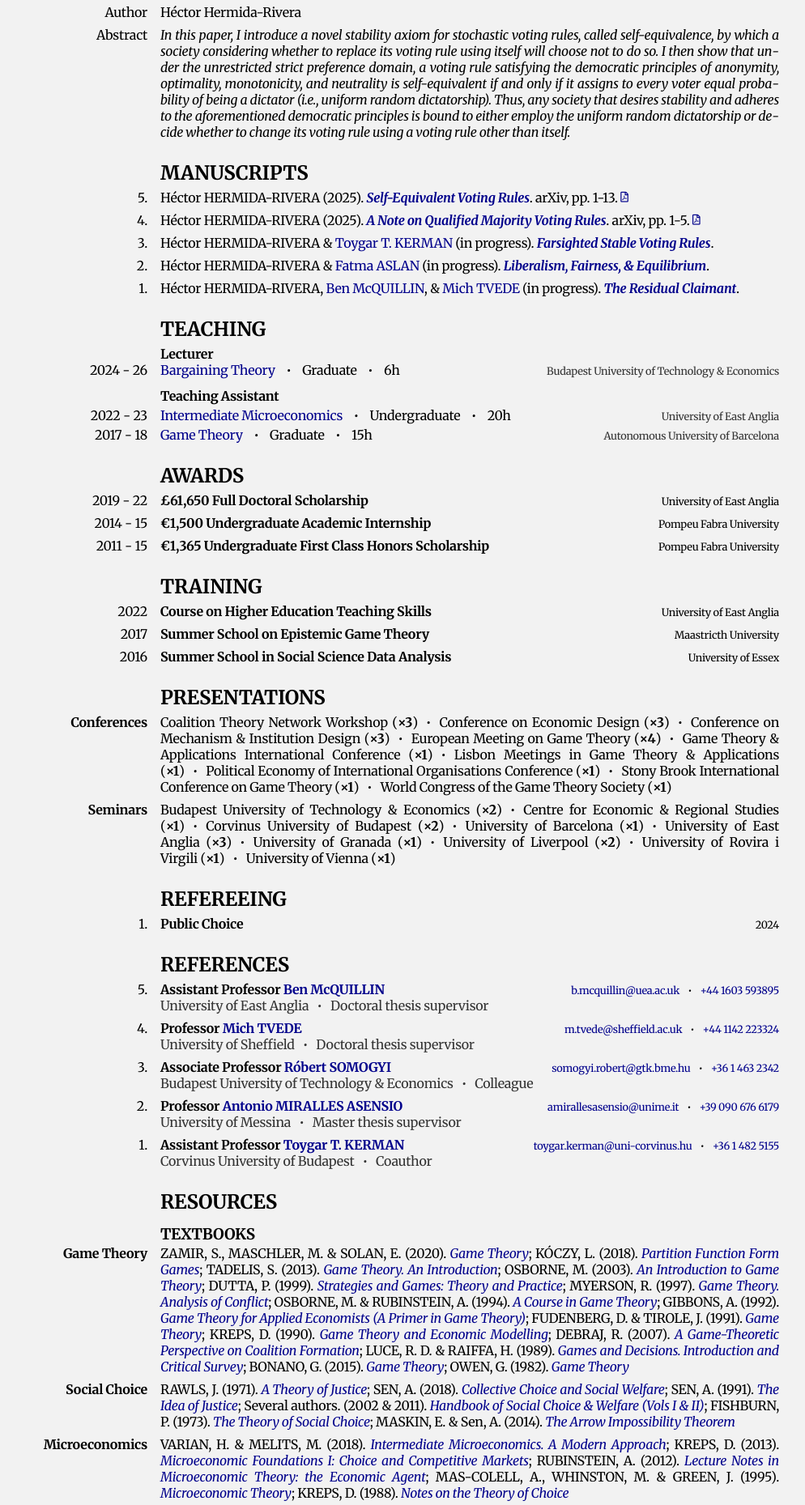
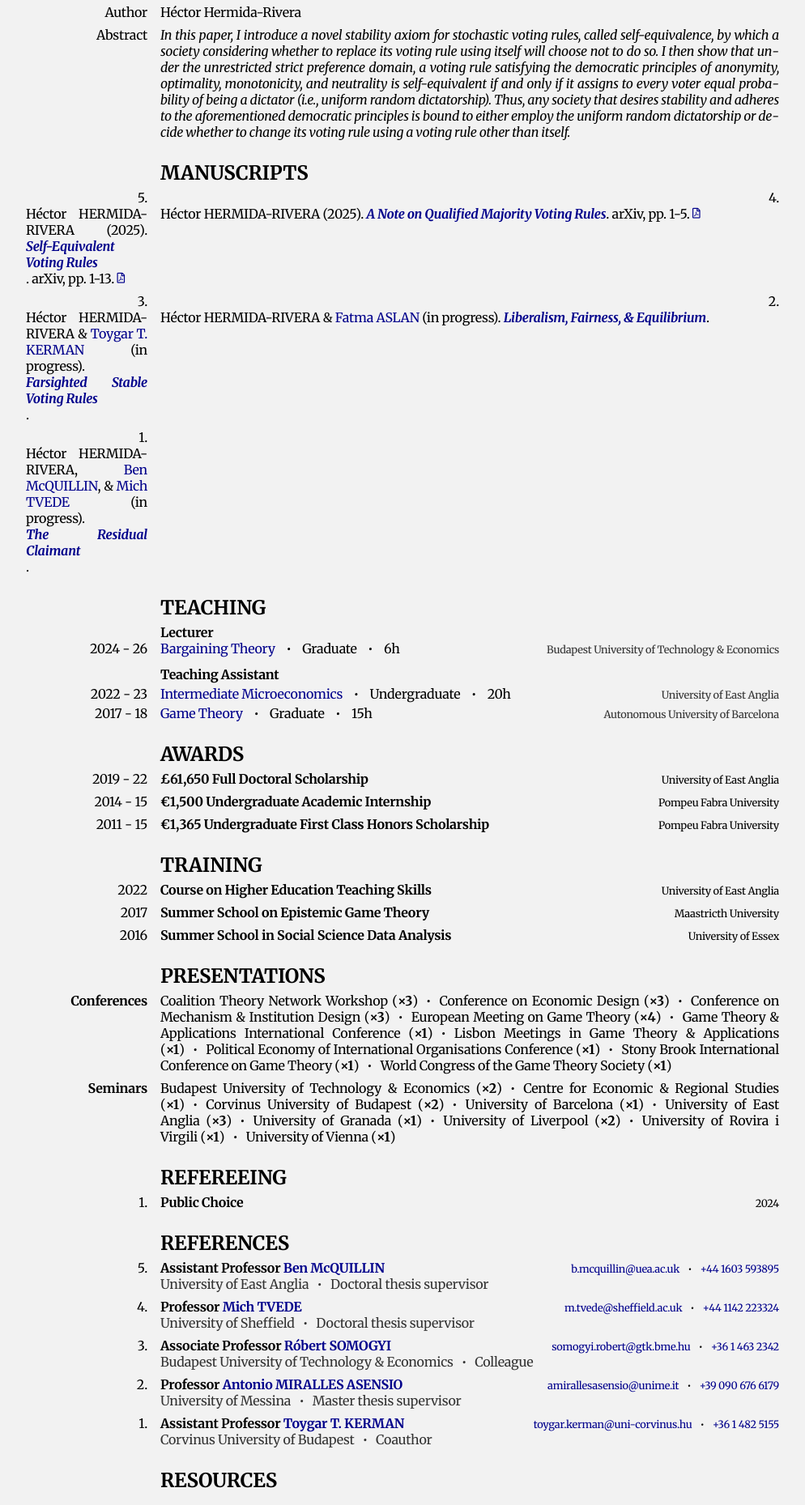
Before and after one commit to HectorHermidaRivera/hectorhermidarivera.github.io, a Jekyll site: the page built from index.md, in a window 1280 px wide. Shown: the part 1205-3064 px from the top of the page at 81% size, without its empty margins (118-1112 px from the left). Built offline with Jekyll 4.4.1, drawn with Linux system fonts in a browser that asks for light colours; a style sheet for code colours, icons or effects is not loaded.

Commit message:
Update index.md

```diff
--- a/index.md
+++ b/index.md
@@ -160,56 +160,69 @@ title: Home
 ## Manuscripts {#manuscripts}
 
 <div class="two-column">
-  <div class="label">5.</div>
-  <div class="value">
-    Héctor HERMIDA-RIVERA (2025).
-    <span class="collapsible-link"><i><b>Self-Equivalent Voting Rules</b></i></span>.
-    arXiv, pp. 1-13.
-    <a href="https://drive.google.com/file/d/13vZ7mZ95rlw0s_VvOVO176N9I3Qy2Mhe/view" target="_blank">
-      <i class="far fa-file-pdf"></i></a>
-      <div class="second-row collapsible-content">
-      <i>ABSTRACT 5</i>
+
+  <div class="two-column-item">
+    <div class="label">5.</div>
+    <div class="value">
+      Héctor HERMIDA-RIVERA (2025).
+      <span class="collapsible-link"><i><b>Self-Equivalent Voting Rules</b></i></span>.
+      arXiv, pp. 1-13.
+      <a href="https://drive.google.com/file/d/13vZ7mZ95rlw0s_VvOVO176N9I3Qy2Mhe/view" target="_blank">
+        <i class="far fa-file-pdf"></i>
+      </a>
+      <div class="collapsible-content">
+        <i>ABSTRACT 5</i>
+      </div>
     </div>
   </div>
 
-  <div class="label">4.</div>
-  <div class="value">
-    Héctor HERMIDA-RIVERA (2025).
-    <span class="collapsible-link"><i><b>A Note on Qualified Majority Voting Rules</b></i></span>.
-    arXiv, pp. 1-5.
-    <a href="https://drive.google.com/file/d/1APJXUjZp2MAki84SF_XIIxDa6u23tPqE/view?usp=share_link" target="_blank">
-      <i class="far fa-file-pdf"></i></a>
-      <div class="second-row collapsible-content">
-      <i>ABSTRACT 4</i>
+  <div class="two-column-item">
+    <div class="label">4.</div>
+    <div class="value">
+      Héctor HERMIDA-RIVERA (2025).
+      <span class="collapsible-link"><i><b>A Note on Qualified Majority Voting Rules</b></i></span>.
+      arXiv, pp. 1-5.
+      <a href="https://drive.google.com/file/d/1APJXUjZp2MAki84SF_XIIxDa6u23tPqE/view?usp=share_link" target="_blank">
+        <i class="far fa-file-pdf"></i>
+      </a>
+      <div class="collapsible-content">
+        <i>ABSTRACT 4</i>
+      </div>
     </div>
   </div>
 
-  <div class="label">3.</div>
-  <div>
-    Héctor HERMIDA-RIVERA & <a href="https://sites.google.com/view/ttkerman/">Toygar T. KERMAN</a> (in progress).
-    <span class="collapsible-link"><i><b>Farsighted Stable Voting Rules</b></i></span>.
-    <div class="second-row collapsible-content">
-      <i>ABSTRACT 3</i>
+  <div class="two-column-item">
+    <div class="label">3.</div>
+    <div class="value">
+      Héctor HERMIDA-RIVERA & <a href="https://sites.google.com/view/ttkerman/">Toygar T. KERMAN</a> (in progress).
+      <span class="collapsible-link"><i><b>Farsighted Stable Voting Rules</b></i></span>.
+      <div class="collapsible-content">
+        <i>ABSTRACT 3</i>
+      </div>
     </div>
   </div>
 
-  <div class="label">2.</div>
-  <div class="value">
-    Héctor HERMIDA-RIVERA & <a href="https://sites.google.com/view/fatmaaslan/home">Fatma ASLAN</a> (in progress).
-    <span class="collapsible-link"><i><b>Liberalism, Fairness, & Equilibrium</b></i></span>.
-    <div class="second-row collapsible-content">
-      <i>ABSTRACT 2</i>
+  <div class="two-column-item">
+    <div class="label">2.</div>
+    <div class="value">
+      Héctor HERMIDA-RIVERA & <a href="https://sites.google.com/view/fatmaaslan/home">Fatma ASLAN</a> (in progress).
+      <span class="collapsible-link"><i><b>Liberalism, Fairness, & Equilibrium</b></i></span>.
+      <div class="collapsible-content">
+        <i>ABSTRACT 2</i>
+      </div>
     </div>
   </div>
 
-  <div class="label">1.</div>
-  <div class="value">
-    Héctor HERMIDA-RIVERA,
-    <a href="https://research-portal.uea.ac.uk/en/persons/ben-mcquillin/">Ben McQUILLIN</a>, &
-    <a href="https://sheffield.ac.uk/economics/staff/academic/mich-tvede">Mich TVEDE</a> (in progress).
-    <span class="collapsible-link"><i><b>The Residual Claimant</b></i></span>.
-    <div class="second-row collapsible-content">
-      <i>ABSTRACT 1</i>
+  <div class="two-column-item">
+    <div class="label">1.</div>
+    <div class="value">
+      Héctor HERMIDA-RIVERA,
+      <a href="https://research-portal.uea.ac.uk/en/persons/ben-mcquillin/">Ben McQUILLIN</a>, &
+      <a href="https://sheffield.ac.uk/economics/staff/academic/mich-tvede">Mich TVEDE</a> (in progress).
+      <span class="collapsible-link"><i><b>The Residual Claimant</b></i></span>.
+      <div class="collapsible-content">
+        <i>ABSTRACT 1</i>
+      </div>
     </div>
   </div>
 
```
